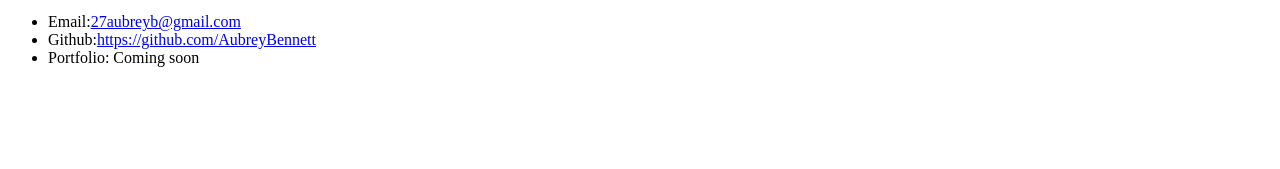
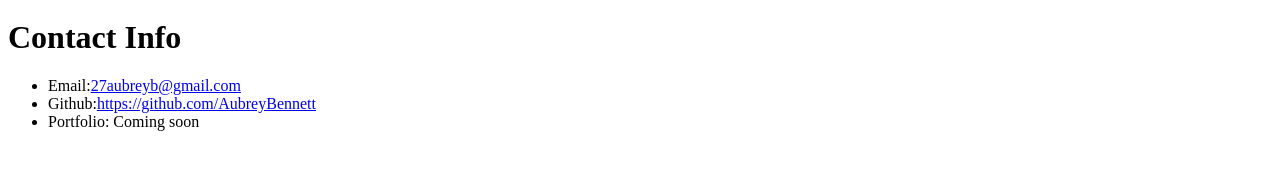
Before and after one commit to AubreyBennett/Session-1.2, a plain HTML site: page index.html in a window 1280 px wide. Shown: the part 515-684 px from the top of the page. Drawn offline with Linux system fonts and the light colour scheme.

Commit message:
student bio

```diff
--- a/index.html
+++ b/index.html
@@ -14,6 +14,7 @@
     </h1>
     <img style="-webkit-user-select: none;margin: auto;" src="https://msueagles.com/images/2016/11/1/17_Aubrey_Bennett_220x275.jpg?width=300">
     <p>My name is Aubrey Bennett. I played D1 softball at  Morehead State university where I graduated with a bahelor's degree in Neuroscience. I am now a dental assistant at Goldstein Garber & Salama LLC. I have recently become a dog mom for the first time to a beagle, australian shepard mix. His name is Dobbs and he is the best form of birth control I could have ever come up with. He is a handful to say the least.</p>
+   <h1>Contact Info</h1>
     <ul>
         <li>Email:<a href="27aubreyb@gmail.com">27aubreyb@gmail.com</a></li>
         <li>Github:<a href="https://github.com/AubreyBennett">https://github.com/AubreyBennett</a></li>
```
